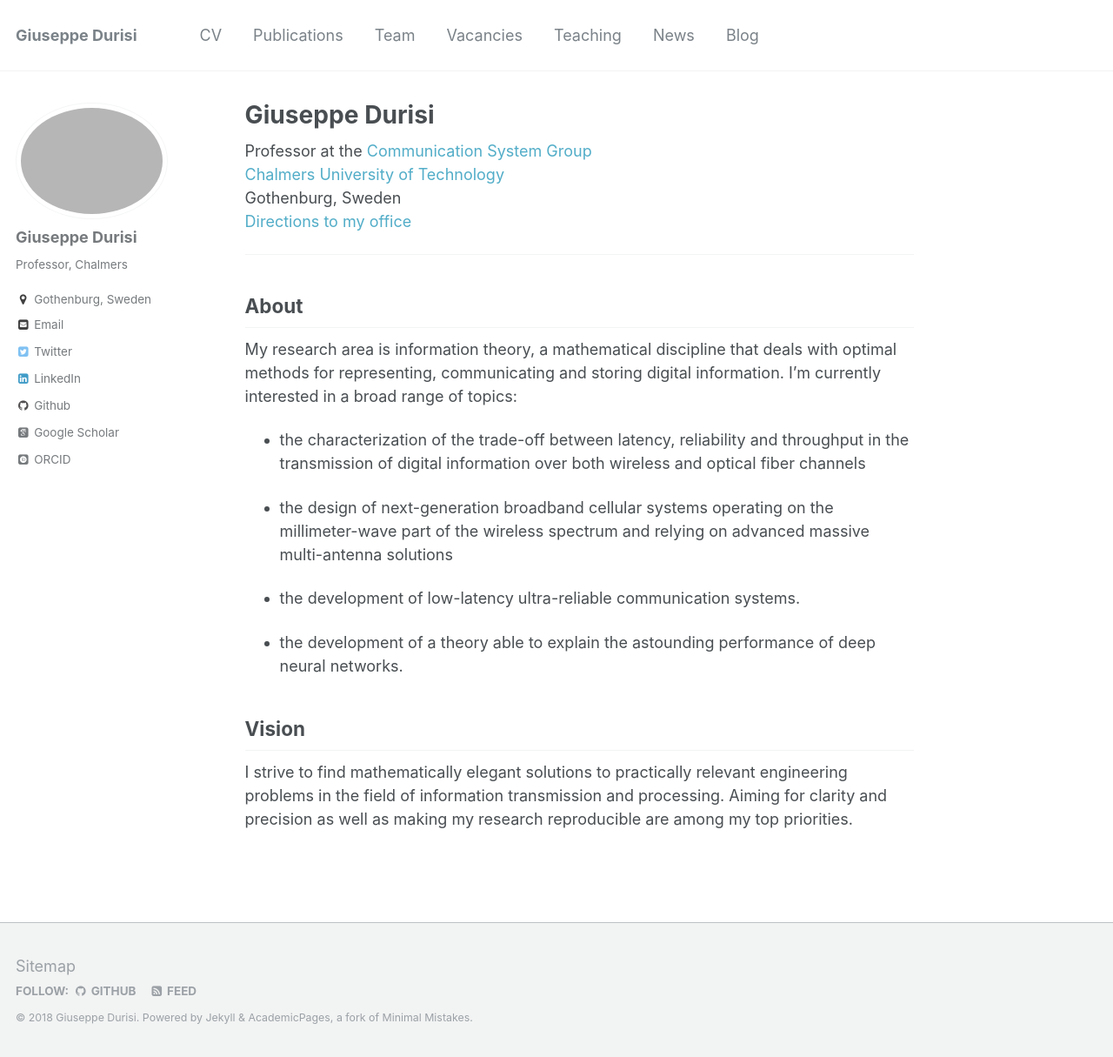
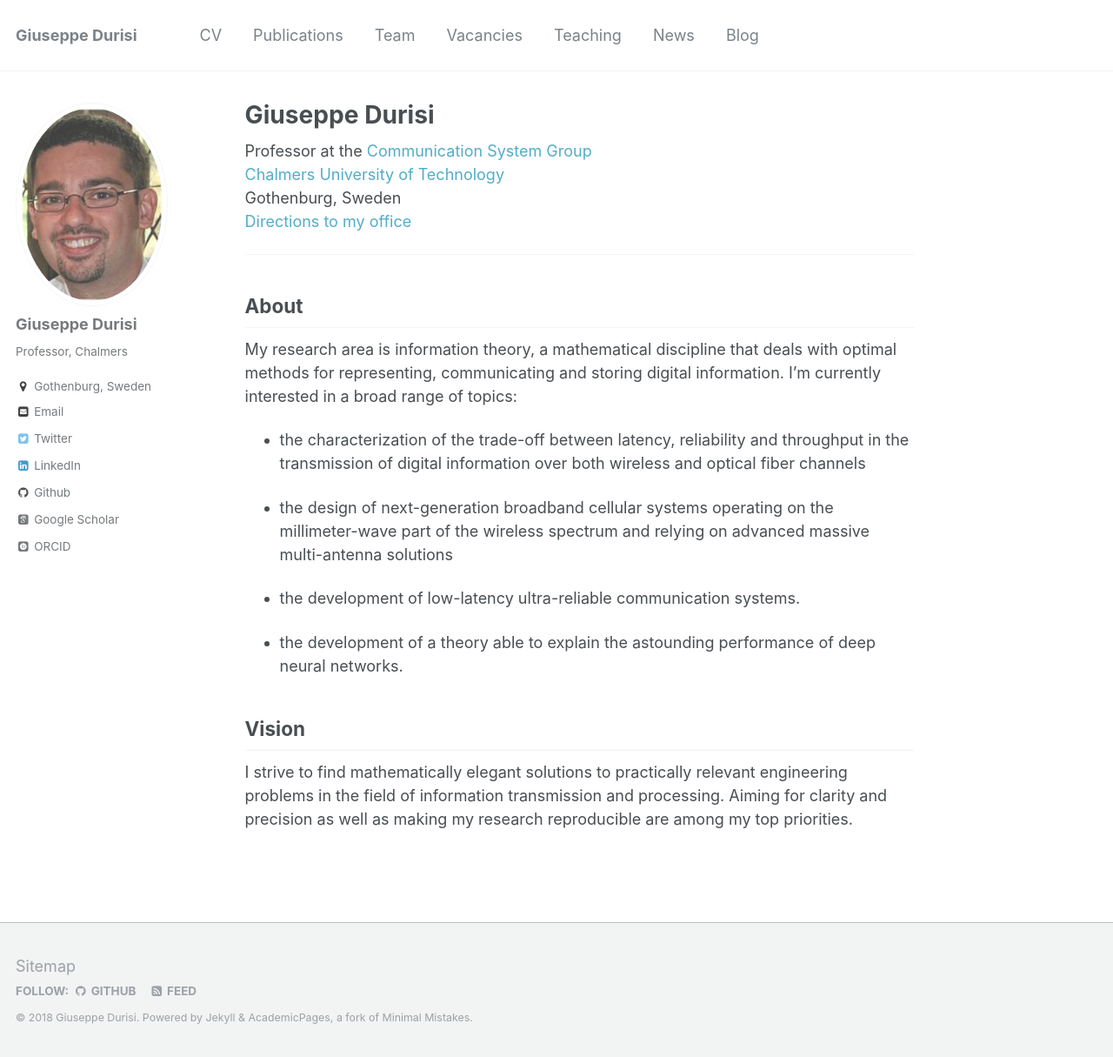
Before and after one commit to gdurisi/gdurisi.github.io, a Jekyll site: the page built from _pages/about.md, in a window 1280 px wide and 1215 px high. Shown: the whole window at 87% size. Built offline with Jekyll 4.4.1, drawn with Linux system fonts in a browser that asks for light colours; some web fonts are replaced.

Commit message:
fixed figure

```diff
--- a/_config.yml
+++ b/_config.yml
@@ -79,7 +79,7 @@ analytics:
 # Site Author
 author:
   name             : "Giuseppe Durisi"
-  avatar           : "giuseppe.jpeg"
+  avatar           : "giuseppe.png"
   bio              : "Professor, Chalmers"
   location         : "Gothenburg, Sweden"
   employer         :
```
